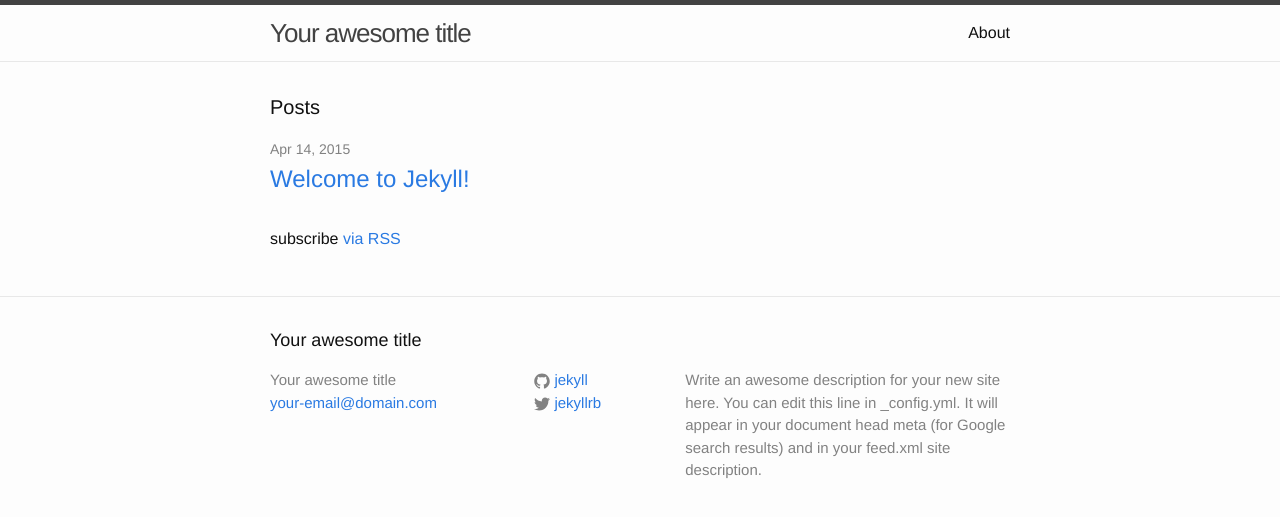
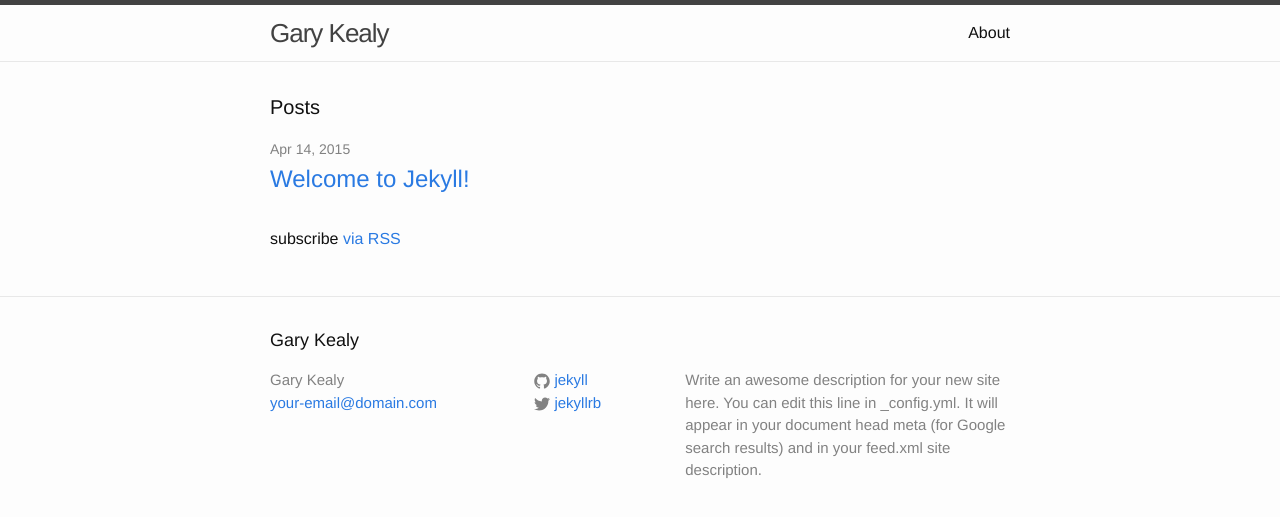
Before and after one commit to gkealy/gkealy.github.io, a Jekyll site: the page built from index.html, in a window 1280 px wide. Shown: the top 517 px of the page. Built offline with Jekyll 4.4.1, drawn with Linux system fonts in a browser that asks for light colours.

Commit message:
site title

```diff
--- a/_config.yml
+++ b/_config.yml
@@ -1,5 +1,5 @@
 # Site settings
-title: Your awesome title
+title: Gary Kealy
 email: your-email@domain.com
 description: > # this means to ignore newlines until "baseurl:"
   Write an awesome description for your new site here. You can edit this
```
